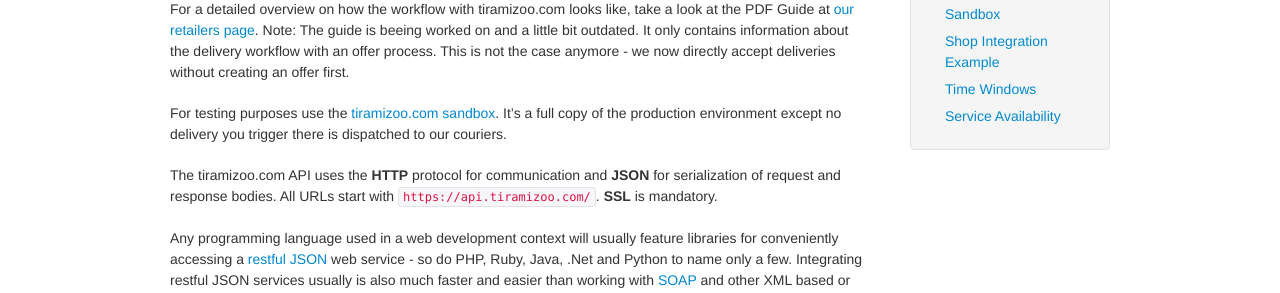
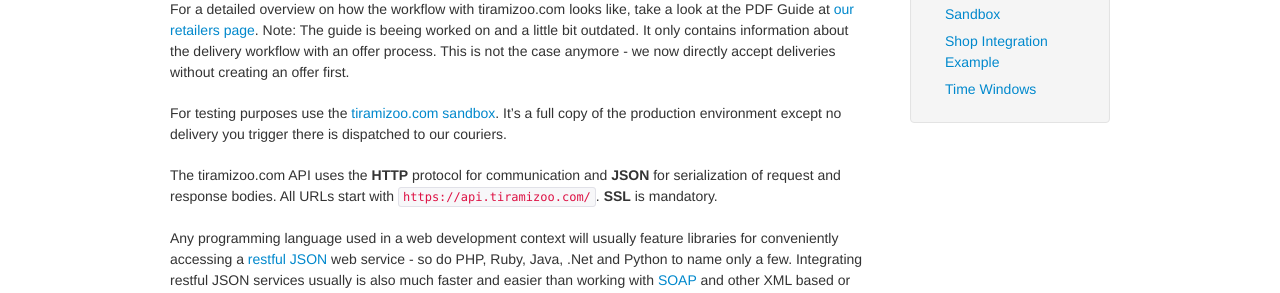
Before and after one commit to Goundar/tiramizoo.github.com, a Jekyll site: the page built from index.md, in a window 1280 px wide. Shown: the part 275-568 px from the top of the page. Built offline with Jekyll 4.4.1, drawn with Linux system fonts in a browser that asks for light colours.

Commit message:
Update default.html
hide service_availability

```diff
--- a/_layouts/default.html
+++ b/_layouts/default.html
@@ -57,7 +57,6 @@
               <li><a href="/sandbox.html">Sandbox</a></li>
               <li><a href="/integration_example.html">Shop Integration Example</a></li>
               <li><a href="/time_windows.html">Time Windows</a></li>
-              <li><a href="/service_availability.html">Service Availability</a></li>
             </ul>
           </div>
         </div>
```
